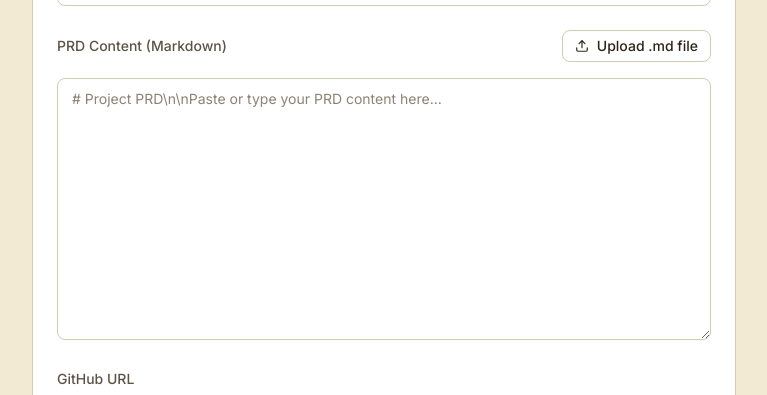
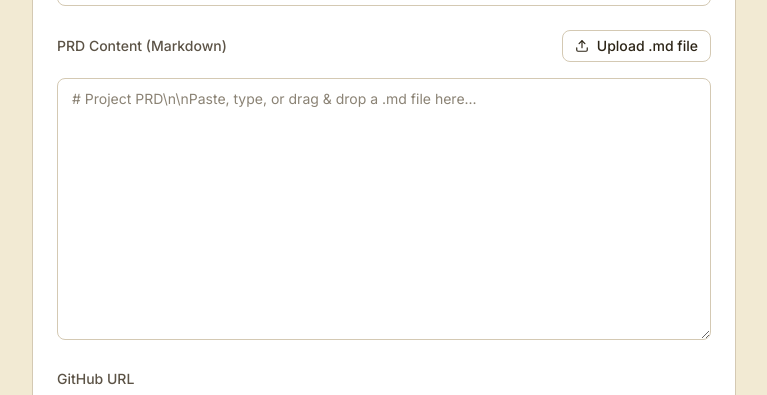
Before and after one commit to Kirbyyy81/idea-dump, a Next.js app: page /project/new in a window 1280 px wide. Shown: the part 292-687 px from the top of the page, without its empty margins (256-1023 px from the left). Built offline with nearby package versions, Linux system fonts and the light colour scheme; a web font is replaced by a local one.

Commit message:
feat(prd): drag drop import

```diff
--- a/components/organisms/ProjectForm.tsx
+++ b/components/organisms/ProjectForm.tsx
@@ -6,6 +6,7 @@ import { CreateProjectInput, Priority } from '@/lib/types';
 import { Button } from '@/components/atoms/Button';
 import { FormField } from '@/components/molecules/FormField';
 import { Card } from '@/components/atoms/Card';
+import { cn } from '@/lib/utils';
 
 interface ProjectFormProps {
     initialData?: CreateProjectInput;
@@ -29,23 +30,40 @@ export function ProjectForm({
     const [deployUrl, setDeployUrl] = useState(initialData?.deploy_url || '');
     const [priority, setPriority] = useState<Priority>(initialData?.priority || 'medium');
     const [errors, setErrors] = useState<Record<string, string>>({});
+    const [isDragOver, setIsDragOver] = useState(false);
+
+    const extractTitle = (content: string, fileName: string) => {
+        const match = content.match(/^#\s+(.+)$/m);
+        if (match?.[1]) return match[1].trim();
+        return fileName.replace(/\.md$/i, '');
+    };
+
+    const loadMarkdownFile = async (file: File) => {
+        const content = await file.text();
+        setPrdContent(content);
+
+        if (!title.trim()) {
+            setTitle(extractTitle(content, file.name));
+        }
+    };
 
     const handleFileUpload = (e: React.ChangeEvent<HTMLInputElement>) => {
         const file = e.target.files?.[0];
         if (!file) return;
+        loadMarkdownFile(file);
+    };
 
-        const reader = new FileReader();
-        reader.onload = (event) => {
-            const content = event.target?.result as string;
-            setPrdContent(content);
+    const handleDrop = async (e: React.DragEvent<HTMLDivElement>) => {
+        e.preventDefault();
+        setIsDragOver(false);
 
-            // Auto-fill title from filename if empty
-            if (!title) {
-                const fileName = file.name.replace(/\.md$/, '');
-                setTitle(fileName);
+        const file = e.dataTransfer.files?.[0];
+        if (!file) return;
+        if (!file.name.toLowerCase().endsWith('.md') && !file.name.toLowerCase().endsWith('.markdown')) {
+            return;
         }
-        };
-        reader.readAsText(file);
+
+        await loadMarkdownFile(file);
     };
 
     const handleSubmit = async (e: React.FormEvent) => {
@@ -109,15 +127,39 @@ export function ProjectForm({
                             />
                         </label>
                     </div>
+                    <div
+                        onDragEnter={(e) => {
+                            e.preventDefault();
+                            setIsDragOver(true);
+                        }}
+                        onDragOver={(e) => {
+                            e.preventDefault();
+                            setIsDragOver(true);
+                        }}
+                        onDragLeave={() => setIsDragOver(false)}
+                        onDrop={handleDrop}
+                        className={cn(
+                            "rounded-lg transition-colors",
+                            isDragOver && "ring-2 ring-accent-rose/40 bg-bg-subtle"
+                        )}
+                    >
+                        <div className={cn("rounded-lg", isDragOver && "border border-dashed border-accent-rose/50")}>
                             <FormField // Using FormField for textarea via multiline prop
                                 label="" // Label is handled above custom
                                 multiline
                                 value={prdContent}
                                 onChange={(e) => setPrdContent(e.target.value)}
-                        placeholder="# Project PRD\n\nPaste or type your PRD content here..."
+                                placeholder="# Project PRD\n\nPaste, type, or drag & drop a .md file here..."
                                 className="font-mono text-sm"
                                 rows={12}
                             />
+                        </div>
+                        {isDragOver && (
+                            <div className="pointer-events-none -mt-3 pb-3 text-center text-xs text-text-muted">
+                                Drop to import markdown
+                            </div>
+                        )}
+                    </div>
                 </div>
 
                 {/* GitHub URL */}
```
Lines whose indentation alone changed are shown as unchanged.
